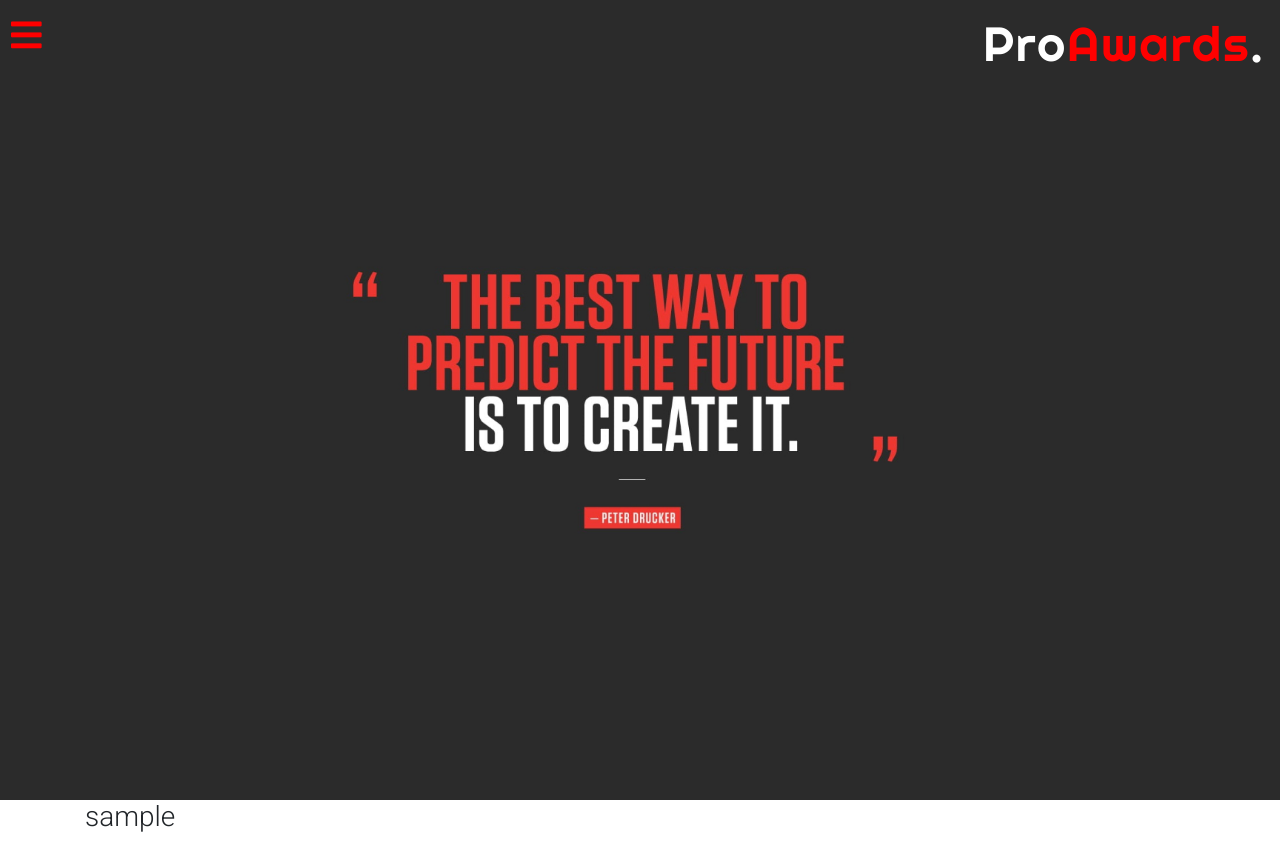
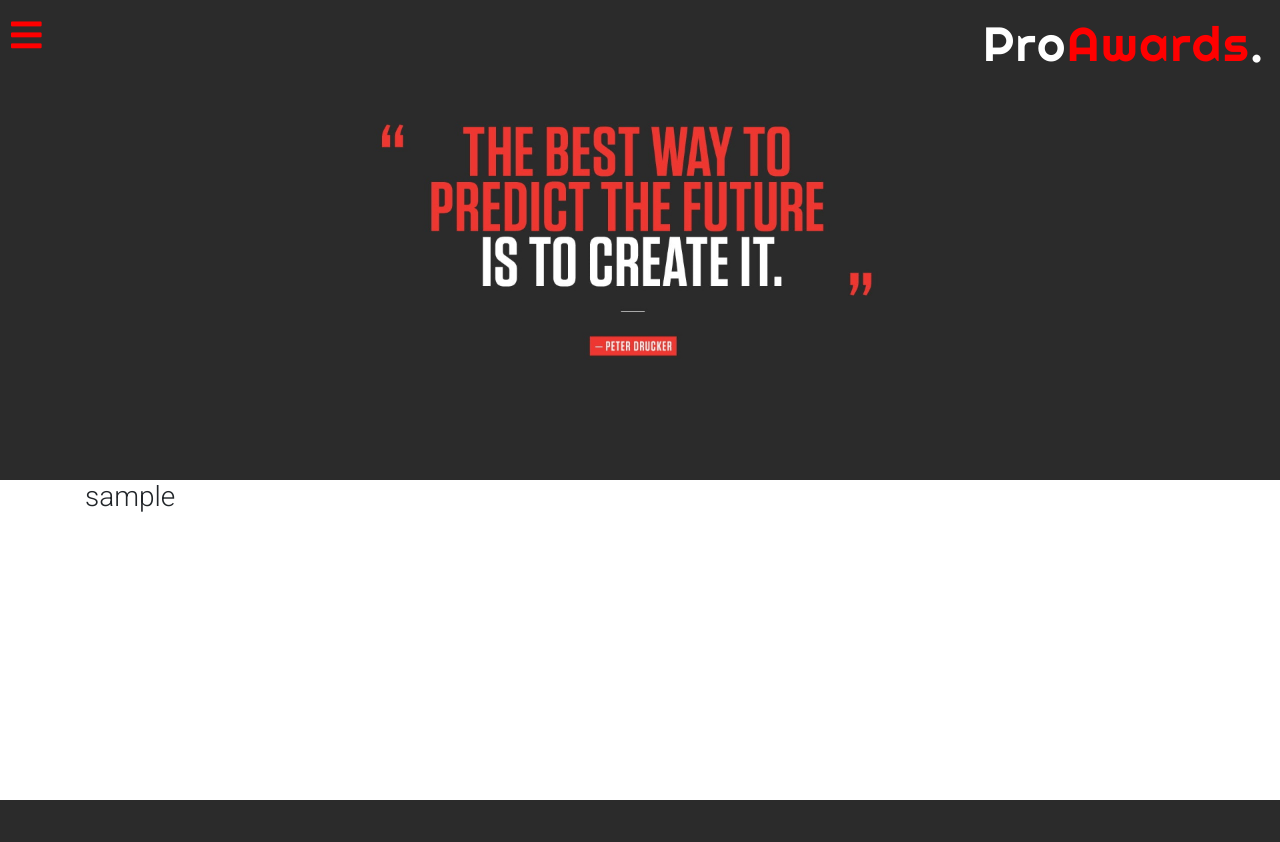
Before and after one commit to DerrickOdhiambo/P-Awards, a Django app: template projects/templates/auth/profile.html in a window 1280 px wide. After the commit the page ends 800 px from the top, so only its background shows below. Run offline with Django 3.2, Linux system fonts and the light colour scheme; the template is opened without the code that fills it, so the values that code supplies are empty; the visitor is signed in with stand-in values (Sample User, id 1); parts of the project's set-up code (start-up, migrations or seed data) failed here and were passed over; some libraries are stand-ins or nearby versions.

Commit message:
create custom styles for navigation bar

```diff
--- a/static/css/styles.css
+++ b/static/css/styles.css
@@ -50,7 +50,7 @@ body {
 }
 .navigation {
   background: url('/static/images/img3.jpg');
-  height: 100vh;
+  height: 60vh;
   width: 100%;
   background-size: cover;
   background-repeat: no-repeat;
@@ -90,3 +90,6 @@ body {
   transition: .3s ease-in-out;
   background: rgba(0,0,0,0.5);
 }
+.col-md-8 {
+  margin: auto;
+}
```
